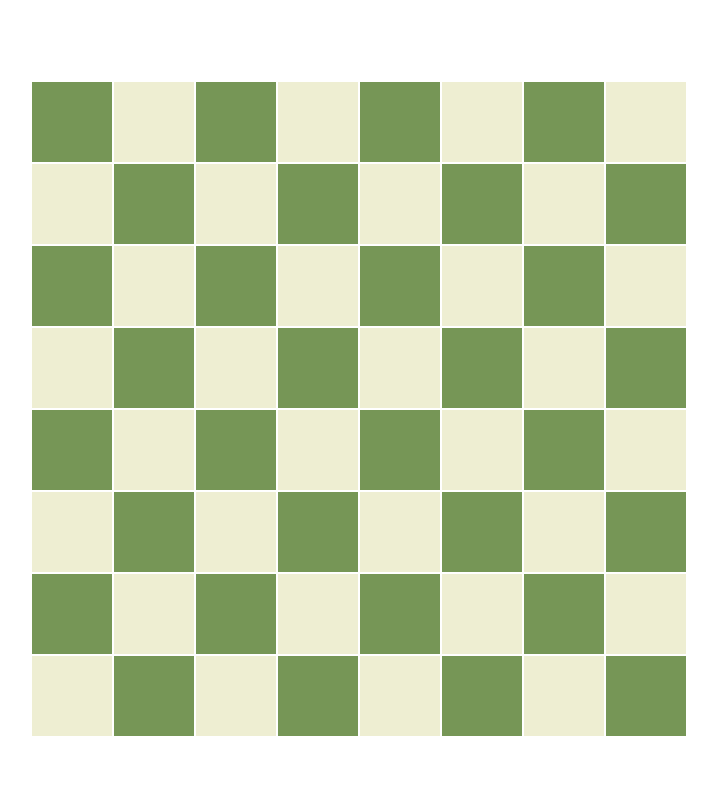
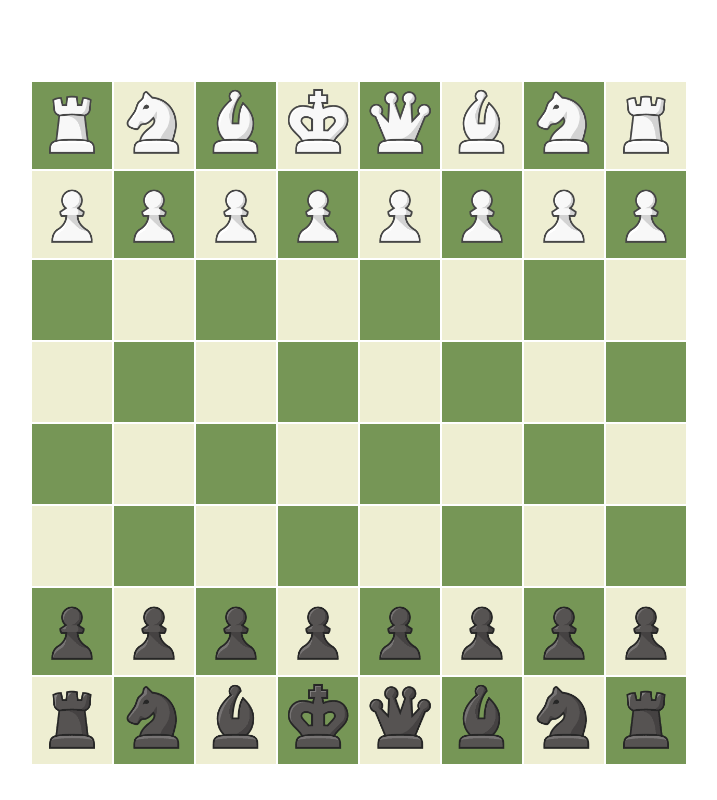
Before and after one commit to Lucas8448/Vue.js-Chess, a Vue app in the folder chess/: page / in a window 1280 px wide. Shown: the whole page, without its empty margins (281-998 px from the left). Built offline with nearby package versions, Linux system fonts and the light colour scheme.

Commit message:
Working piece placement

```diff
--- a/chess/src/App.vue
+++ b/chess/src/App.vue
@@ -4,7 +4,7 @@
         <table>
             <tr v-for="(row, i) in board" :key="i" :class="{ 'evenRow': i % 2 == 0, 'oddRow': i % 2 != 0 }">
                 <td v-for="(cell, j) in row" :key="j" :class="{ 'evenTile': j % 2 == 0, 'oddTile': j % 2 != 0 }">
-                    <Piece :piece="cell" />
+                    <Piece :piece="cell" v-if="cell != ''"/>
                 </td>
             </tr>
         </table>
@@ -22,7 +22,7 @@ export default {
   },
   data() {
     return {
-      board: [['', '', '', '', '', '', '', ''], ['', '', '', '', '', '', '', ''], ['', '', '', '', '', '', '', ''], ['', '', '', '', '', '', '', ''], ['', '', '', '', '', '', '', ''], ['', '', '', '', '', '', '', ''], ['', '', '', '', '', '', '', ''], ['', '', '', '', '', '', '', '']]
+      board: [['wR', 'wN', 'wB', 'wK', 'wQ', 'wB', 'wN', 'wR'], ['wP', 'wP', 'wP', 'wP', 'wP', 'wP', 'wP', 'wP'], ['', '', '', '', '', '', '', ''], ['', '', '', '', '', '', '', ''], ['', '', '', '', '', '', '', ''], ['', '', '', '', '', '', '', ''], ['bP', 'bP', 'bP', 'bP', 'bP', 'bP', 'bP', 'bP'], ['bR', 'bN', 'bB', 'bK', 'bQ', 'bB', 'bN', 'bR']]
     }
   }
 }
--- a/chess/src/assets/main.css
+++ b/chess/src/assets/main.css
@@ -38,3 +38,8 @@
   height: 10vh;
   width: 10vh;
 }
+
+.piece img {
+  height: 100%;
+  width: 100%;
+}
--- a/chess/src/components/Piece.vue
+++ b/chess/src/components/Piece.vue
@@ -5,57 +5,72 @@
 </template>
 
 <script>
-import { ref } from 'vue'
-
+import wR from '../assets/pieces/w/r.png'
+import wN from '../assets/pieces/w/n.png'
+import wB from '../assets/pieces/w/b.png'
+import wQ from '../assets/pieces/w/q.png'
+import wK from '../assets/pieces/w/k.png'
+import wP from '../assets/pieces/w/p.png'
+import bR from '../assets/pieces/b/r.png'
+import bN from '../assets/pieces/b/n.png'
+import bB from '../assets/pieces/b/b.png'
+import bQ from '../assets/pieces/b/q.png'
+import bK from '../assets/pieces/b/k.png'
+import bP from '../assets/pieces/b/p.png'
 
 export default {
-    name: 'Piece',
+    props: {
+        piece: {
+            type: String,
+            required: true
+        }
+    },
     data() {
         return {
             img: null
         }
     },
-    methods:{
+    methods: {
         selectPiece() {
             console.log('piece selected')
         },
         getPieceImg() {
             switch (this.piece) {
-                case 'wP':
-                    this.img = require('../assets/w/p.png')
-                    break
                 case 'wR':
-                    this.img = require('../assets/w/r.png')
+                    this.img = wR
                     break
                 case 'wN':
-                    this.img = require('../assets/w/n.png')
+                    this.img = wN
                     break
                 case 'wB':
-                    this.img = require('../assets/w/b.png')
+                    this.img = wB
                     break
                 case 'wQ':
-                    this.img = require('../assets/w/q.png')
+                    this.img = wQ
                     break
                 case 'wK':
-                    this.img = require('../assets/w/k.png')
+                    this.img = wK
+                    break
+                case 'wP':
+                    this.img = wP
+                    break
+                case 'bR':
+                    this.img = bR
+                    break
+                case 'bN':
+                    this.img = bN
+                    break
+                case 'bB':
+                    this.img = bB
+                    break
+                case 'bQ':
+                    this.img = bQ
+                    break
+                case 'bK':
+                    this.img = bK
                     break
                 case 'bP':
-                    this.img = require('../assets/b/p.png')
-                    break
-                case 'bR':
-                    this.img = require('../assets/b/r.png')
-                    break
-                case 'bN':
-                    this.img = require('../assets/b/n.png')
-                    break
-                case 'bB':
-                    this.img = require('../assets/b/b.png')
-                    break
-                case 'bQ':
-                    this.img = require('../assets/b/q.png')
-                    break
-                case 'bK':
-                    this.img = require('../assets/b/k.png')
+                    this.img = bP
                     break
                 default:
                     this.img = null
```
